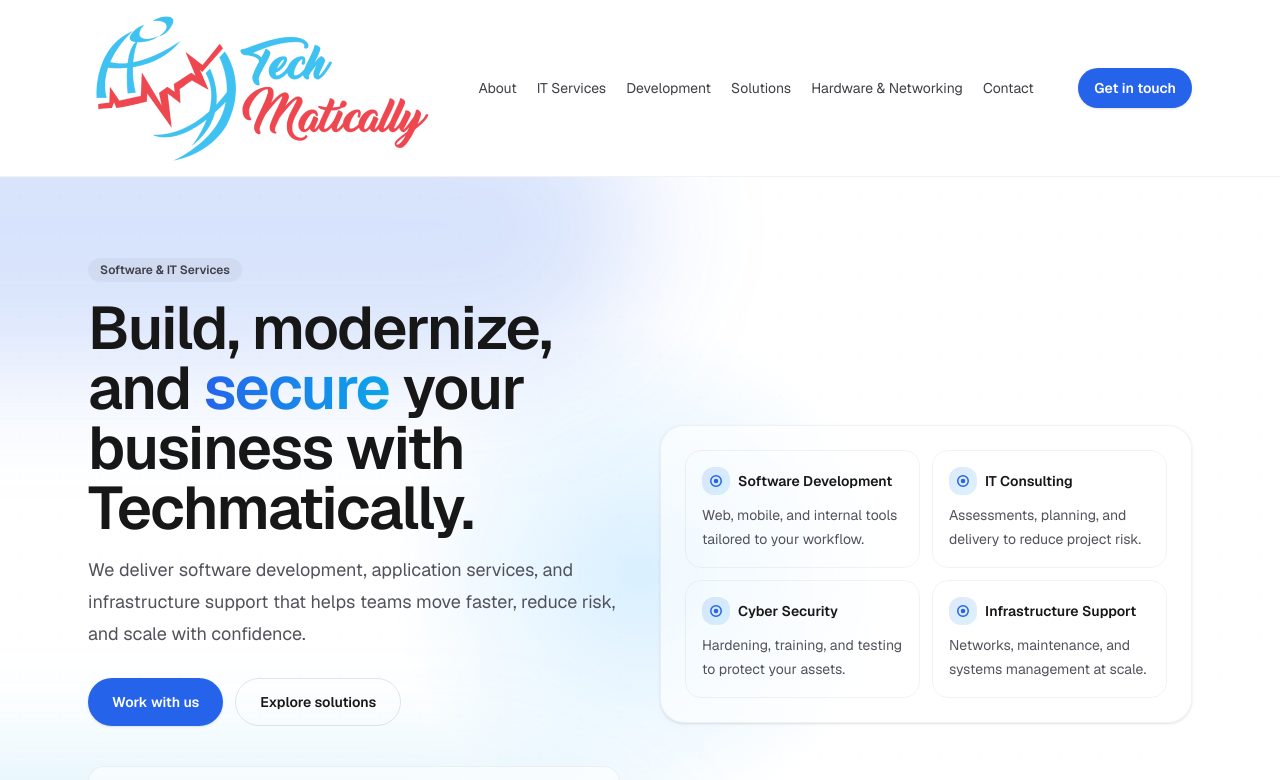
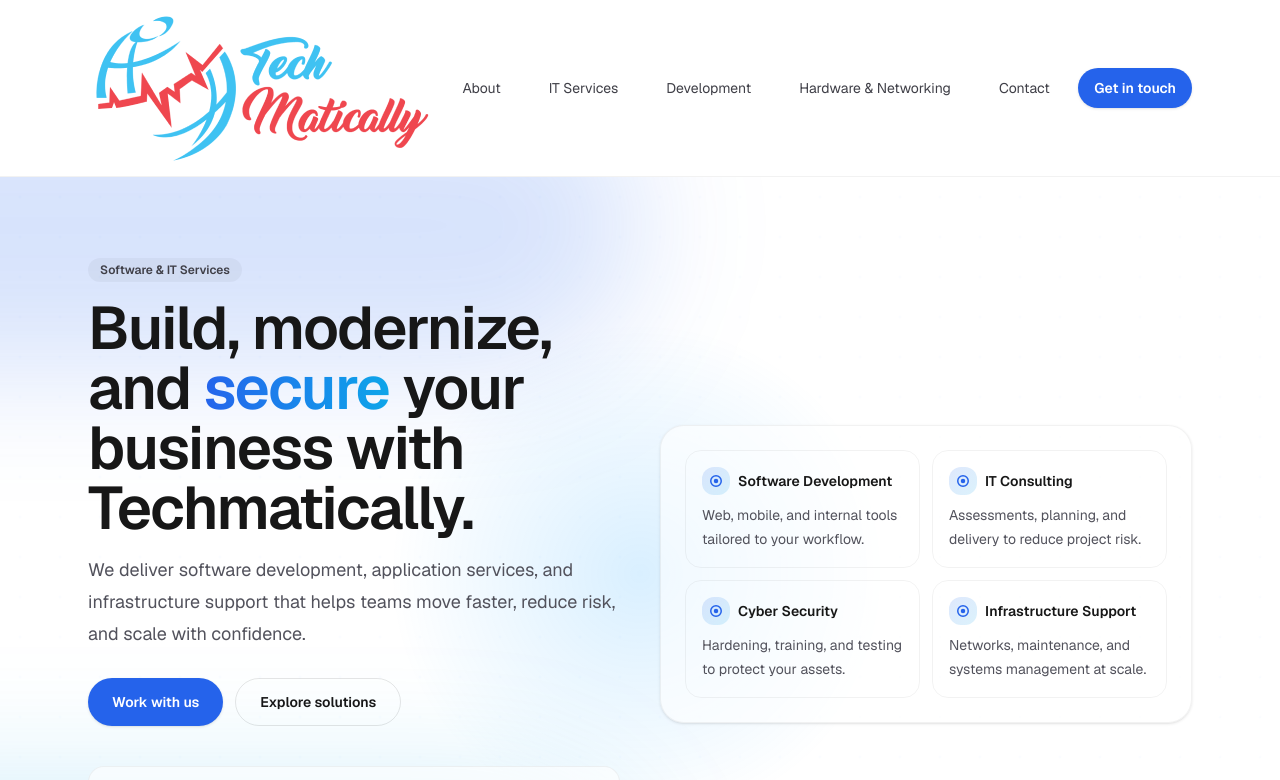
Before and after one commit to Techmatically/Techmatically-Website, a Next.js app: page / in a window 1280 px wide. Shown: the top 780 px of the page. Built offline with nearby package versions, Linux system fonts and the light colour scheme.

Commit message:
Fixed Navigation

```diff
--- a/components/site/site-header.tsx
+++ b/components/site/site-header.tsx
@@ -1,11 +1,18 @@
+"use client";
+
 import Image from "next/image";
 import Link from "next/link";
+import { usePathname } from "next/navigation";
 import { NAV_ITEMS } from "../../lib/navigation";
 
 export default function SiteHeader() {
+  const pathname = usePathname();
+
   return (
     <header className="sticky top-0 z-50 border-b border-black/5 bg-background/75 backdrop-blur dark:border-white/10">
       <div className="mx-auto flex w-full max-w-6xl items-center justify-between gap-4 px-4 py-3 sm:px-6">
+
+        {/* Logo */}
         <Link href="/" className="flex items-center">
           <Image
             src="/techmatically_logo.png"
@@ -17,18 +24,75 @@ export default function SiteHeader() {
           />
         </Link>
 
-        <nav className="hidden items-center gap-5 text-sm text-zinc-700 dark:text-zinc-300 md:flex">
-          {NAV_ITEMS.map((item) => (
-            <Link
-              key={item.href}
-              className="hover:text-foreground"
-              href={item.href}
-            >
-              {item.label}
-            </Link>
-          ))}
+        {/* Navigation */}
+        <nav className="hidden items-center gap-6 text-sm md:flex">
+          {NAV_ITEMS.map((item) => {
+            const isActive =
+              pathname === item.href ||
+              (item.children &&
+                item.children.some((sub) => pathname.startsWith(sub.href)));
+
+            return (
+              <div key={item.label} className="relative group">
+
+                {/* Main Link */}
+               <Link
+  href={item.href}
+  className={`
+    relative px-3 py-2 rounded-full transition-all duration-200
+    ${isActive
+      ? "text-[color:var(--brand)]"
+      : "text-zinc-700 dark:text-zinc-300 hover:text-[color:var(--brand)]"
+    }
+  `}
+>
+  {/* Glow background */}
+  <span
+    className={`
+      absolute inset-0 rounded-full -z-10 transition-all duration-300
+      ${isActive
+        ? "bg-[color:var(--brand)]/10"
+        : "bg-[color:var(--brand)]/0 group-hover:bg-[color:var(--brand)]/10"
+      }
+    `}
+  />
+
+  {item.label}
+</Link>
+
+                {/* Dropdown */}
+                {item.children && (
+                  <div className="absolute left-0 top-full z-50 pt-3 w-56 rounded-xl bg-white p-3 shadow-lg opacity-0 invisible transition-all duration-200 group-hover:visible group-hover:opacity-100 dark:bg-zinc-900">
+
+                    {item.children.map((sub) => {
+                      const isSubActive = pathname === sub.href;
+
+                      return (
+                        <Link
+                          key={sub.href}
+                          href={sub.href}
+                          className={`
+                            block rounded-md px-3 py-2 text-sm transition
+                            ${isSubActive
+                              ? "bg-[color:var(--brand)] text-white"
+                              : "hover:bg-zinc-100 dark:hover:bg-zinc-800"
+                            }
+                          `}
+                        >
+                          {sub.label}
+                        </Link>
+                      );
+                    })}
+
+                  </div>
+                )}
+
+              </div>
+            );
+          })}
         </nav>
 
+        {/* CTA */}
         <div className="flex items-center gap-2">
           <Link
             href="/contact"
@@ -37,6 +101,7 @@ export default function SiteHeader() {
             Get in touch
           </Link>
         </div>
+
       </div>
     </header>
   );
--- a/lib/navigation.ts
+++ b/lib/navigation.ts
@@ -1,10 +1,48 @@
-export type NavItem = { label: string; href: string };
+export type NavItem = {
+  label: string;
+  href: string;
+  children?: { label: string; href: string }[];
+};
 
 export const NAV_ITEMS: NavItem[] = [
-  { label: "About", href: "/about" },
-  { label: "IT Services", href: "/it-services" },
-  { label: "Development", href: "/development-services" },
-  { label: "Solutions", href: "/solutions" },
-  { label: "Hardware & Networking", href: "/hardware-networking" },
-  { label: "Contact", href: "/contact" },
+
+  {
+    label: "About",
+    href: "/about",
+    children: [
+      { label: "Vision & Mission", href: "/about/VM" },
+      { label: "Quality Approach", href: "/about/QA" },
+    ],
+  },
+
+  {
+    label: "IT Services",
+    href: "/it-services",
+    children: [
+      { label: "Cloud Services", href: "/it-services/cloud" },
+      { label: "Cybersecurity", href: "/it-services/security" },
+      { label: "IT Support", href: "/it-services/support" },
+    ],
+  },
+  {
+    label: "Development",
+    href: "/development-services",
+    children: [
+      { label: "Web Development", href: "/development/web" },
+      { label: "App Development", href: "/development/app" },
+    ],
+  },
+  {
+    label: "Hardware & Networking",
+    href: "/hardware-networking",
+    children: [
+      { label: "Networking Installations & Management", href: "/hardware-networking/NIM" },
+      { label: "Hardware & Network Maintenance", href: "/hardware-networking/HNM" },
+      { label: "Technology Partners", href: "/hardware-networking/TP" },
+    ],
+  },
+  {
+    label: "Contact",
+    href: "/contact",
+  },
 ];
--- a/package.json
+++ b/package.json
@@ -22,9 +22,11 @@
     "@types/node": "^20",
     "@types/react": "^19",
     "@types/react-dom": "^19",
+    "autoprefixer": "^10.5.0",
     "eslint": "^9",
     "eslint-config-next": "16.2.3",
-    "tailwindcss": "^4",
+    "postcss": "^8.5.10",
+    "tailwindcss": "^4.2.2",
     "typescript": "^5"
   }
 }
```
Also changed, not shown: 1 other file (tests, documents, lock files or other folders).
